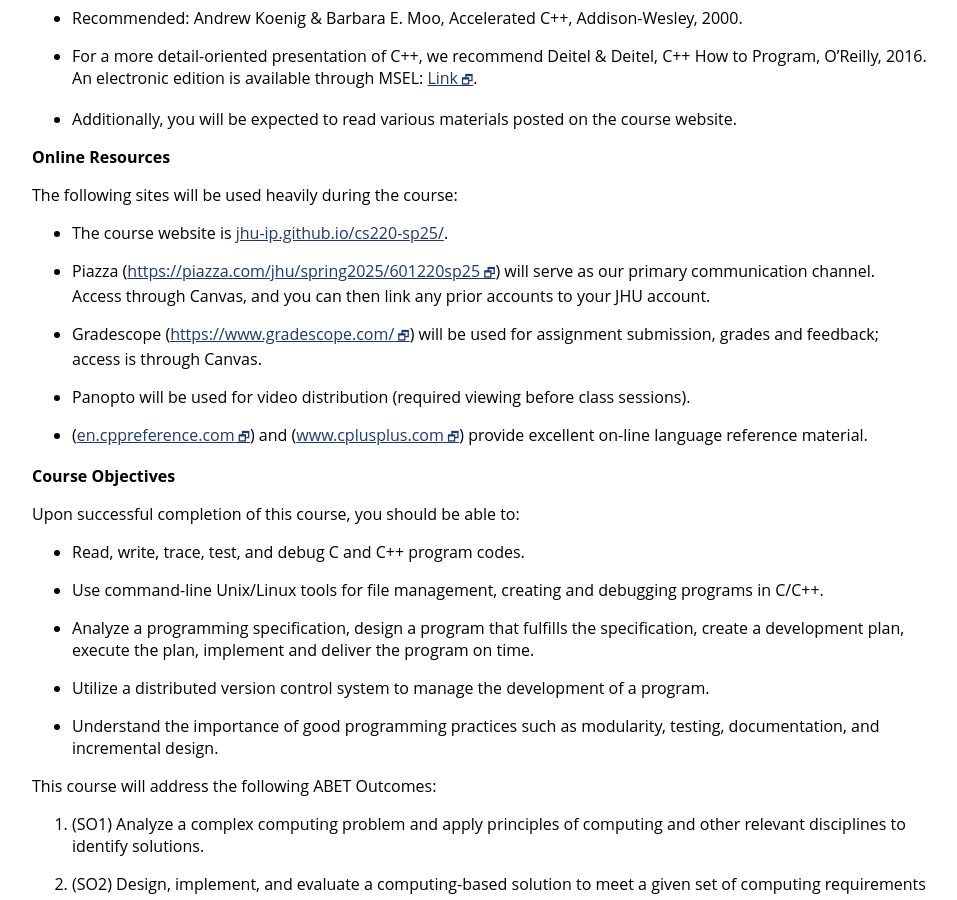
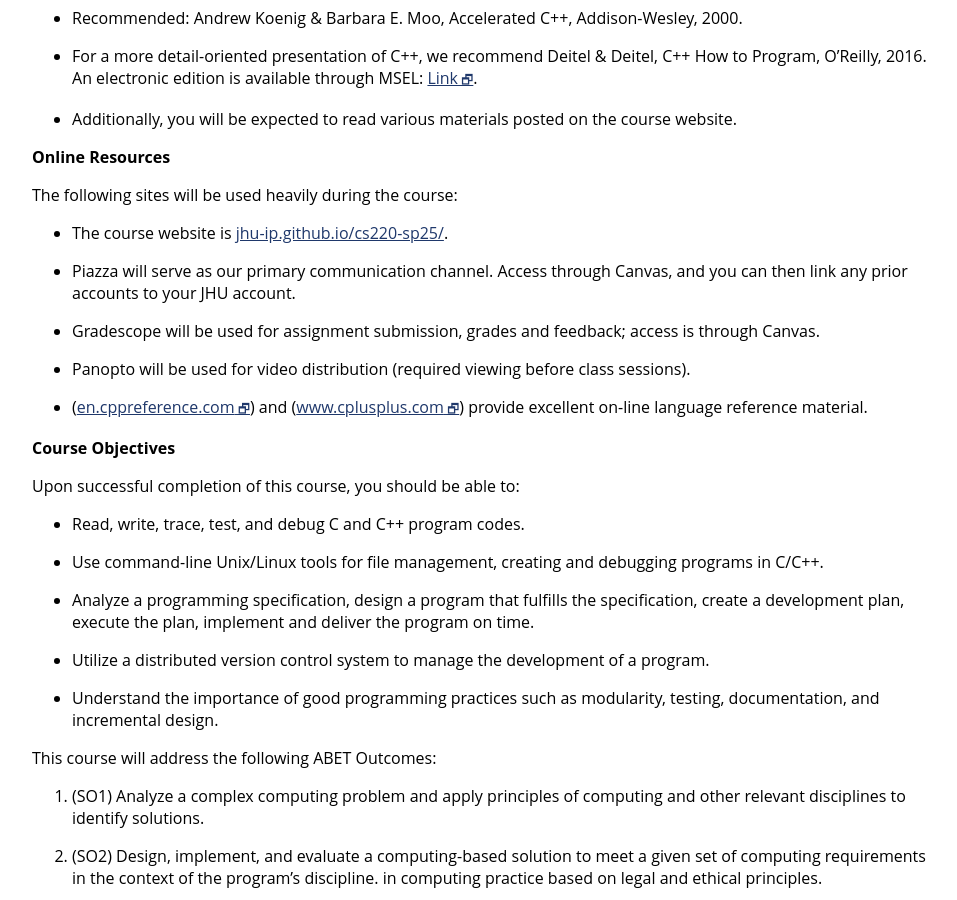
Before and after one commit to jhu-ip/cs220-sp25, a Jekyll site: the page built from syllabus.md, in a window 1280 px wide and 900 px high, scrolled down 1329 px. Shown: the whole window, without its empty margins (160-1117 px from the left). Built offline with Jekyll 4.4.1, drawn with Linux system fonts in a browser that asks for light colours.

Commit message:
removed piazza and gradescope links from syllabus to force accesss through canvas

```diff
--- a/syllabus.md
+++ b/syllabus.md
@@ -90,12 +90,9 @@ The following sites will be used heavily during the course:
 -   The course website is
     [jhu-ip.github.io/cs220-sp25/](https://jhu-ip.github.io/cs220-sp25/).
 
--   Piazza
-    (<a class="external" target="_blank" href="https://piazza.com/class/m5n1z95kfp39q">https://piazza.com/jhu/spring2025/601220sp25</a>)
-    will serve as our primary communication channel. Access through Canvas, and you can then link any prior accounts to your JHU account.
+-   Piazza will serve as our primary communication channel. Access through Canvas, and you can then link any prior accounts to your JHU account.
 
--   Gradescope (<a class="external" target="_blank" href="https://www.gradescope.com/">https://www.gradescope.com/</a>) will be used
-    for assignment submission, grades and feedback; access is through Canvas.
+-   Gradescope will be used for assignment submission, grades and feedback; access is through Canvas.
 
 -   Panopto will be used for video distribution (required viewing before class sessions).
 
```
